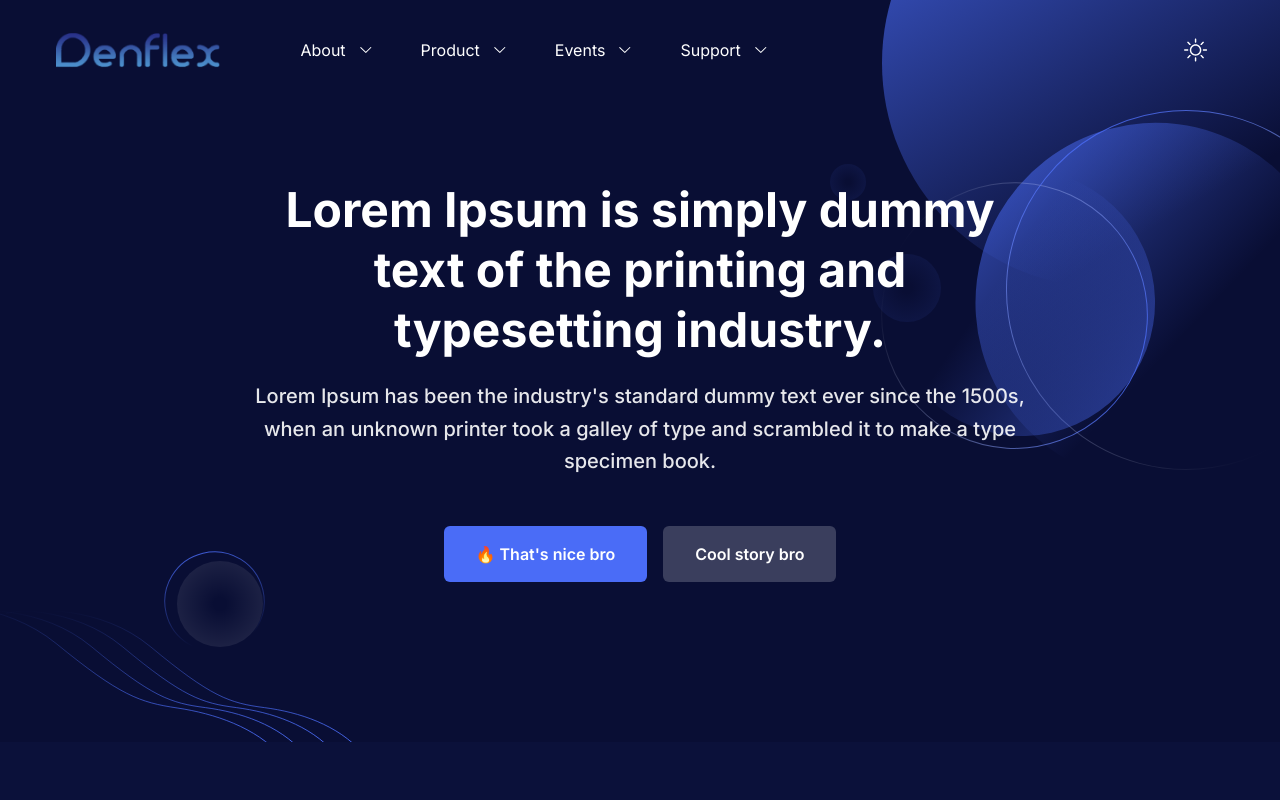
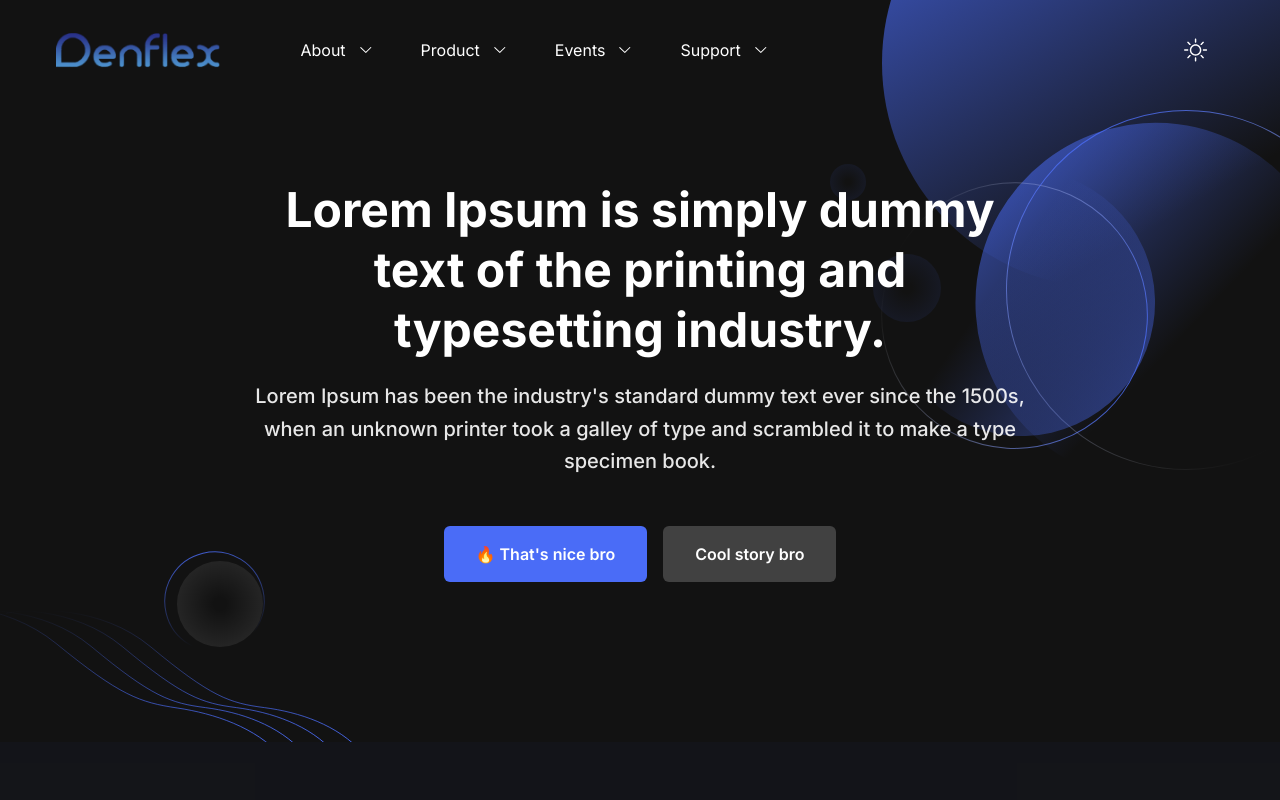
Before and after one commit to jaeungkim/denflex-app, a Next.js app: page / in a window 1280 px wide. Shown: the top 800 px of the page. Built offline with nearby package versions, Linux system fonts and the light colour scheme.

Commit message:
230611 09:39pm

```diff
--- a/components/Header/menuData.tsx
+++ b/components/Header/menuData.tsx
@@ -39,7 +39,7 @@ const menuData: Menu[] = [
     submenu: [
       {
         id: 21,
-        title: "Sprint Endo File",
+        title: "Spring Endo File",
         path: "/product/spring-endo-file",
         newTab: false,
       },
--- a/tailwind.config.js
+++ b/tailwind.config.js
@@ -15,7 +15,7 @@ module.exports = {
       current: "currentColor",
       transparent: "transparent",
       white: "#FFFFFF",
-      black: "#090E34",
+      black: "#121212",
       dark: "#1D2144",
       primary: "#4A6CF7",
       yellow: "#FBB040",
```
